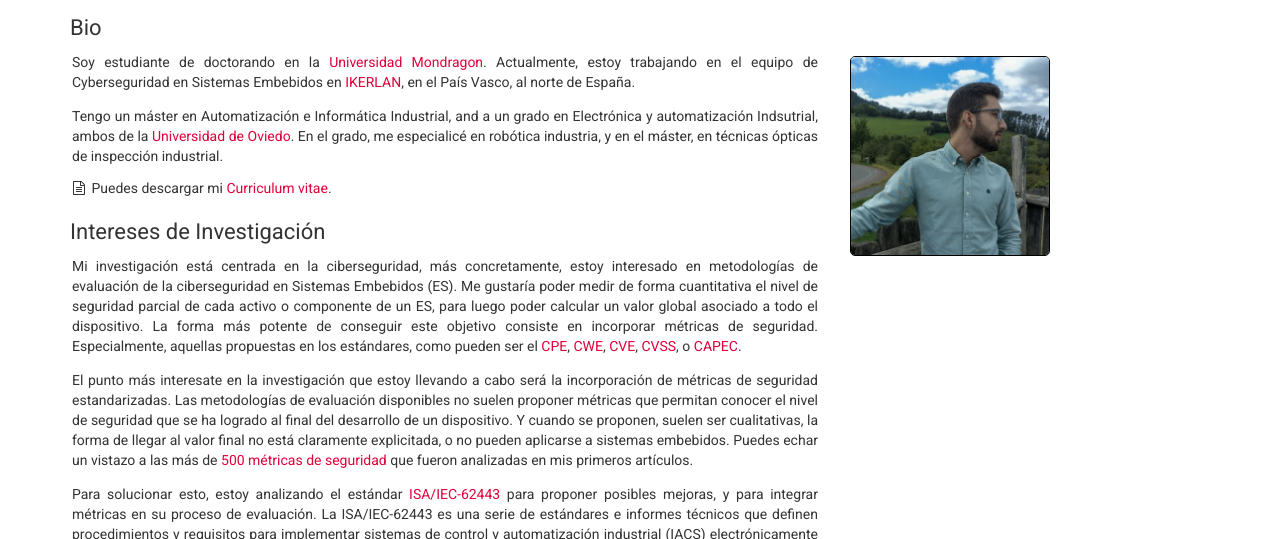
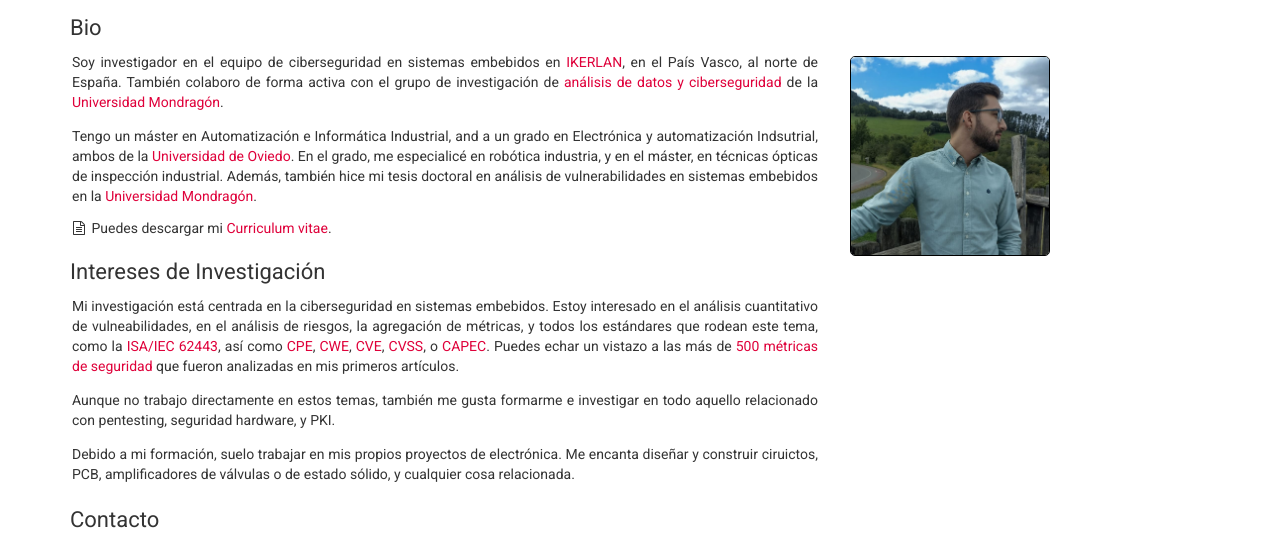
Before and after one commit to aaalongueira/aaalongueira.github.io, a plain HTML site: page spanish/index_ES.html in a window 1280 px wide. Shown: the part 146-685 px from the top of the page. Drawn offline with nearby package versions, Linux system fonts and the light colour scheme.

Commit message:
Bio updated in both languages

```diff
--- a/spanish/index_ES.html
+++ b/spanish/index_ES.html
@@ -108,9 +108,13 @@
     				<div class="col-lg-8 col-lg-pull-4 col-md-8 col-md-pull-4 col-sm-9 col-sm-pull-3 col-xs-12 col-xs-offset-0">
         				<div class="section" id="bio">
 							<h2>Bio</h2>
-							<p>Soy estudiante de doctorando en la <a class="reference external" href="https://www.mondragon.edu/es/home" target="_blank" rel="noopener noreferrer">Universidad Mondragon</a>. Actualmente, estoy trabajando en el equipo de Cyberseguridad en Sistemas Embebidos en <a class="reference external" href="https://www.ikerlan.es" target="_blank" rel="noopener noreferrer">IKERLAN</a>, en el País Vasco, al norte de España.</p>
+							<p>
+								Soy investigador en el equipo de ciberseguridad en sistemas embebidos en <a class="reference external" href="https://www.ikerlan.es" target="_blank" rel="noopener noreferrer">IKERLAN</a>, en el País Vasco, al norte de España. También colaboro de forma activa con el grupo de investigación de <a class="reference external" href="https://www.mondragon.edu/en/research-transfer/engineering-technology/research-and-transfer-groups/-/mu-inv-mapping/grupo/analisis-de-datos-y-ciberseguridad" target="_blank" rel="noopener noreferrer">análisis de datos y ciberseguridad</a> de la <a class="reference external" href="https://www.mondragon.edu/en/home" target="_blank" rel="noopener noreferrer">Universidad Mondragón</a>.
+							</p>
 
-							<p>Tengo un máster en Automatización e Informática Industrial, and a un grado en Electrónica y automatización Indsutrial, ambos de la <a class="reference external" href="http://www.uniovi.es" target="_blank" rel="noopener noreferrer">Universidad de Oviedo</a>. En el grado, me especialicé en robótica industria, y en el máster, en técnicas ópticas de inspección industrial.</p>
+							<p>
+								Tengo un máster en Automatización e Informática Industrial, and a un grado en Electrónica y automatización Indsutrial, ambos de la <a class="reference external" href="http://www.uniovi.es" target="_blank" rel="noopener noreferrer">Universidad de Oviedo</a>. En el grado, me especialicé en robótica industria, y en el máster, en técnicas ópticas de inspección industrial. Además, también hice mi tesis doctoral en análisis de vulnerabilidades en sistemas embebidos en la <a class="reference external" href="https://www.mondragon.edu/en/home" target="_blank" rel="noopener noreferrer">Universidad Mondragón</a>.
+							</p>
 
 							<div class="line-block">
 								<div class="line"><span class="fa fa-file-text-o fa-1x fa-fw"></span> Puedes descargar mi <a class="reference external" href="/files/cv_longueira.pdf" target="_blank" rel="noopener noreferrer">Curriculum vitae</a>.</div>
@@ -119,13 +123,10 @@
 							<div class="anchor section" id="research-interests">
 								<span id="research"></span><h2>Intereses de Investigación</h2>
 								<p>
-									Mi investigación está centrada en la ciberseguridad, más concretamente, estoy interesado en metodologías de evaluación de la ciberseguridad en Sistemas Embebidos (ES). Me gustaría poder medir de forma cuantitativa el nivel de seguridad parcial de cada activo o componente de un ES, para luego poder calcular un valor global asociado a todo el dispositivo. La forma más potente de conseguir este objetivo consiste en incorporar métricas de seguridad. Especialmente, aquellas propuestas en los estándares, como pueden ser el <a class="reference external" href="https://nvd.nist.gov/products/cpe" target="_blank" rel="noopener noreferrer">CPE</a>, <a class="reference external" href="https://cwe.mitre.org/" target="_blank" rel="noopener noreferrer">CWE</a>, <a class="reference external" href="https://cve.mitre.org/" target="_blank" rel="noopener noreferrer">CVE</a>, <a class="reference external" href="https://www.first.org/cvss/" target="_blank" rel="noopener noreferrer">CVSS</a>, o <a class="reference external" href="https://capec.mitre.org/" target="_blank" rel="noopener noreferrer">CAPEC</a>.
+									Mi investigación está centrada en la ciberseguridad en sistemas embebidos. Estoy interesado en el análisis cuantitativo de vulneabilidades, en el análisis de riesgos, la agregación de métricas, y todos los estándares que rodean este tema, como la <a class="reference external" href="https://www.mdpi.com/1424-8220/20/24/7160/htm" target="_blank" rel="noopener noreferrer">ISA/IEC 62443</a>, así como <a class="reference external" href="https://nvd.nist.gov/products/cpe" target="_blank" rel="noopener noreferrer">CPE</a>, <a class="reference external" href="https://cwe.mitre.org/" target="_blank" rel="noopener noreferrer">CWE</a>, <a class="reference external" href="https://cve.mitre.org/" target="_blank" rel="noopener noreferrer">CVE</a>, <a class="reference external" href="https://www.first.org/cvss/" target="_blank" rel="noopener noreferrer">CVSS</a>, o <a class="reference external" href="https://capec.mitre.org/" target="_blank" rel="noopener noreferrer">CAPEC</a>. Puedes echar un vistazo a las más de <a class="reference external" href="https://embeddedsecuritymetrics.github.io/" target="_blank" rel="noopener noreferrer">500 métricas de seguridad</a> que fueron analizadas en mis primeros artículos.
 								</p>
 								<p>
-									El punto más interesate en la investigación que estoy llevando a cabo será la incorporación de métricas de seguridad estandarizadas. Las metodologías de evaluación disponibles no suelen proponer métricas que permitan conocer el nivel de seguridad que se ha logrado al final del desarrollo de un dispositivo. Y cuando se proponen, suelen ser cualitativas, la forma de llegar al valor final no está claramente explicitada, o no pueden aplicarse a sistemas embebidos. Puedes echar un vistazo a las más de <a class="reference external" href="https://embeddedsecuritymetrics.github.io/" target="_blank" rel="noopener noreferrer">500 métricas de seguridad</a> que fueron analizadas en mis primeros artículos.
-								</p>
-								<p>
-									Para solucionar esto, estoy analizando el estándar <a class="reference external" href="https://www.mdpi.com/1424-8220/20/24/7160/htm" target="_blank" rel="noopener noreferrer">ISA/IEC-62443</a> para proponer posibles mejoras, y para integrar métricas en su proceso de evaluación. La ISA/IEC-62443 es una serie de estándares e informes técnicos que definen procedimientos y requisitos para implementar sistemas de control y automatización industrial (IACS) electrónicamente seguros.
+									Aunque no trabajo directamente en estos temas, también me gusta formarme e investigar en todo aquello relacionado con pentesting, seguridad hardware, y PKI.
 								</p>
 								<p>
 									Debido a mi formación, suelo trabajar en mis propios proyectos de electrónica. Me encanta diseñar y construir ciruictos, PCB, amplificadores de válvulas o de estado sólido, y cualquier cosa relacionada.
```
Also changed, not shown: index.html (+4 -2 lines).
